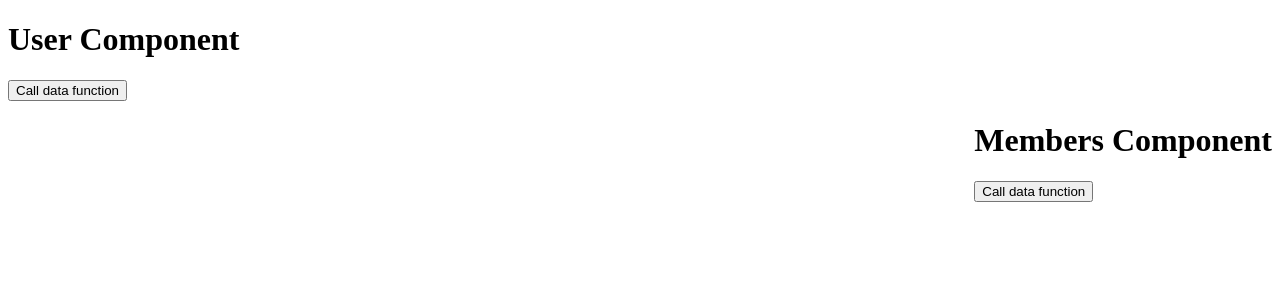
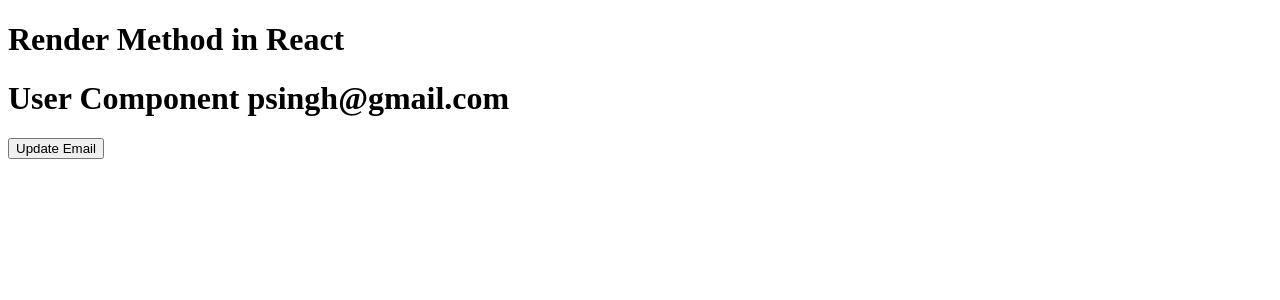
Before and after one commit to prashant5025/reactPractice, a React (Create React App) app: page / in a window 1280 px wide. Shown: the top 300 px of the page. Built offline with nearby package versions, Linux system fonts and the light colour scheme.

Commit message:
render life cycle

```diff
--- a/src/App.js
+++ b/src/App.js
@@ -1,21 +1,16 @@
 import "./styles.css";
-import User from "./User";
-import Members from "./Members";
+import React from "react";
+import Users from "./Users";
 
 export default function App() {
-  function getData() {
-    alert("hello from App");
-  }
-  function members() {
-    alert("hello from members");
-  }
+  const [name, setName] = React.useState("Name");
 
   return (
     <div className="App">
-      <User data={getData} />
-      <div style={{ float: "right" }}>
-        <Members data={members} />
-      </div>
+      <h1>Render Method in React</h1>
+
+      <Users />
+      {/* <button onClick={()=>setName("Prashant singh")}>Update Name</button> */}
     </div>
   );
 }
--- /dev/null
+++ b/src/Users.js
@@ -0,0 +1,20 @@
+import React from "react";
+
+export default class Users extends React.Component {
+  constructor() {
+    super();
+    this.state = { email: "psingh@gmail.com" };
+  }
+
+  render() {
+    console.warn("Render Method");
+    return (
+      <div>
+        <h1>User Component {this.state.email}</h1>
+        <button onClick={() => this.setState({ email: "darkload@gmail.com" })}>
+          Update Email
+        </button>
+      </div>
+    );
+  }
+}
```
Also changed, not shown: src/App4.js (added, +21 -0 lines).
